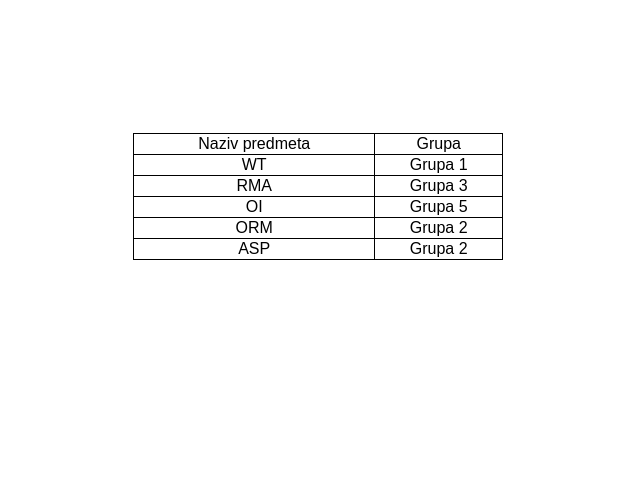
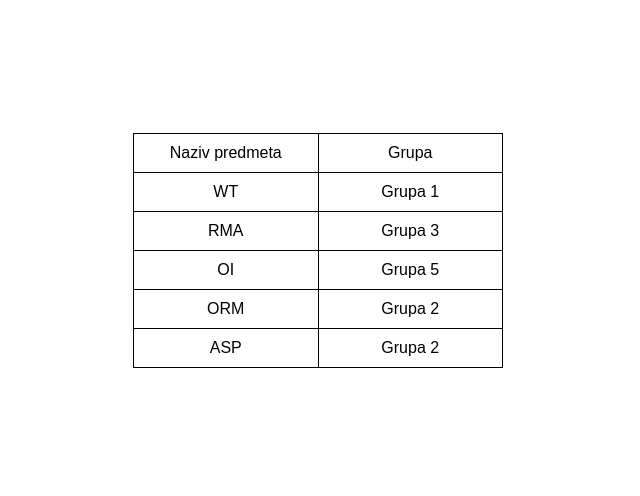
Before and after one commit to lkafedzic1/web-technologies-project, a plain HTML site: page podaciStudent.html in a window 1280 px wide. Shown: the whole page, without its empty margins (0-640 px from the left). Drawn offline with Linux system fonts and the light colour scheme.

Commit message:
stil za cetvrti

```diff
--- a/stil.css
+++ b/stil.css
@@ -1,16 +1,25 @@
 table, tr, th, td {
   border: 1px solid black;
   border-collapse: collapse;
-
   font-weight:normal;
   font-family: Sans-Serif;
   text-align: center;
 }
+td, th {
+  padding: 10px 1px;
+}
 body {
+  -moz-tab-size: 16; /* Firefox */
+  tab-size: 16;
+
   width: 370px;
   padding: 25px;
   overflow: hidden;
 }
 table {
+  table-layout: fixed;
   margin: 100px;
 }
+tr:hover {
+  border-width: 2px;
+}
```
